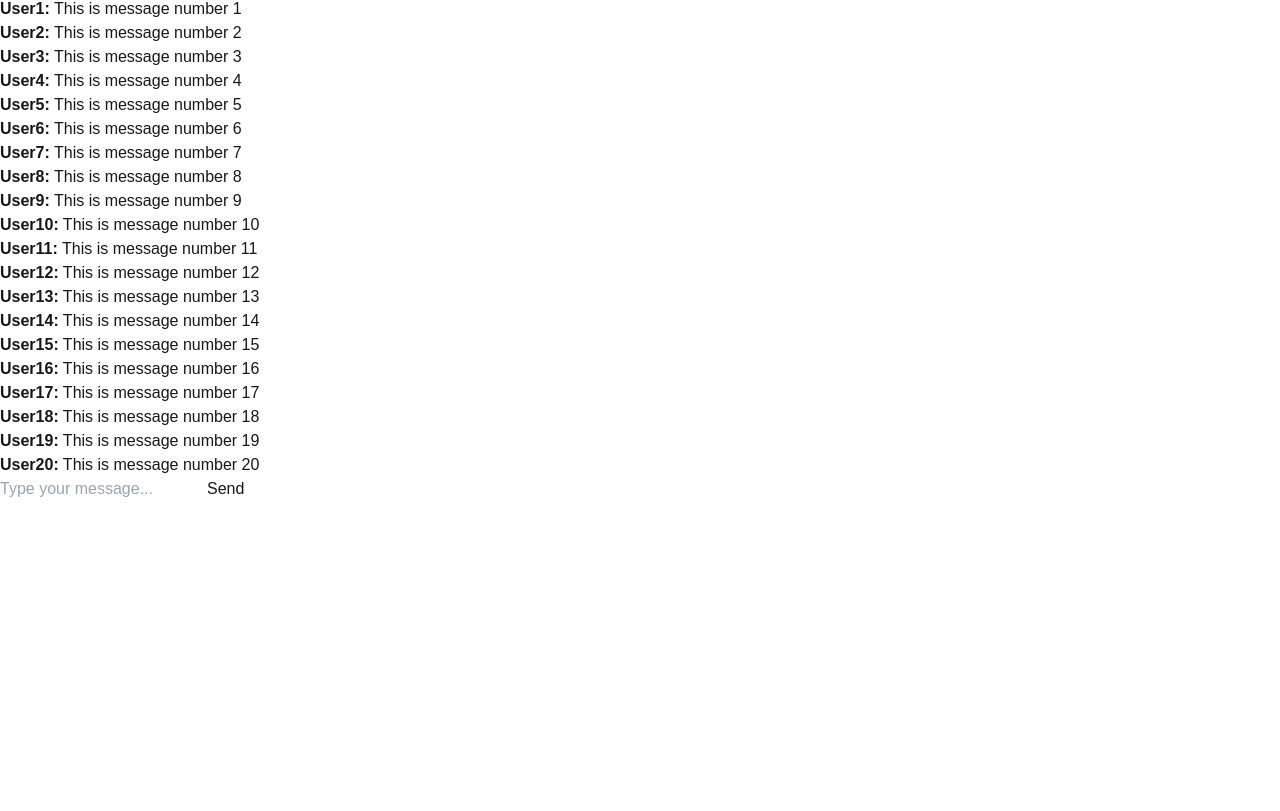
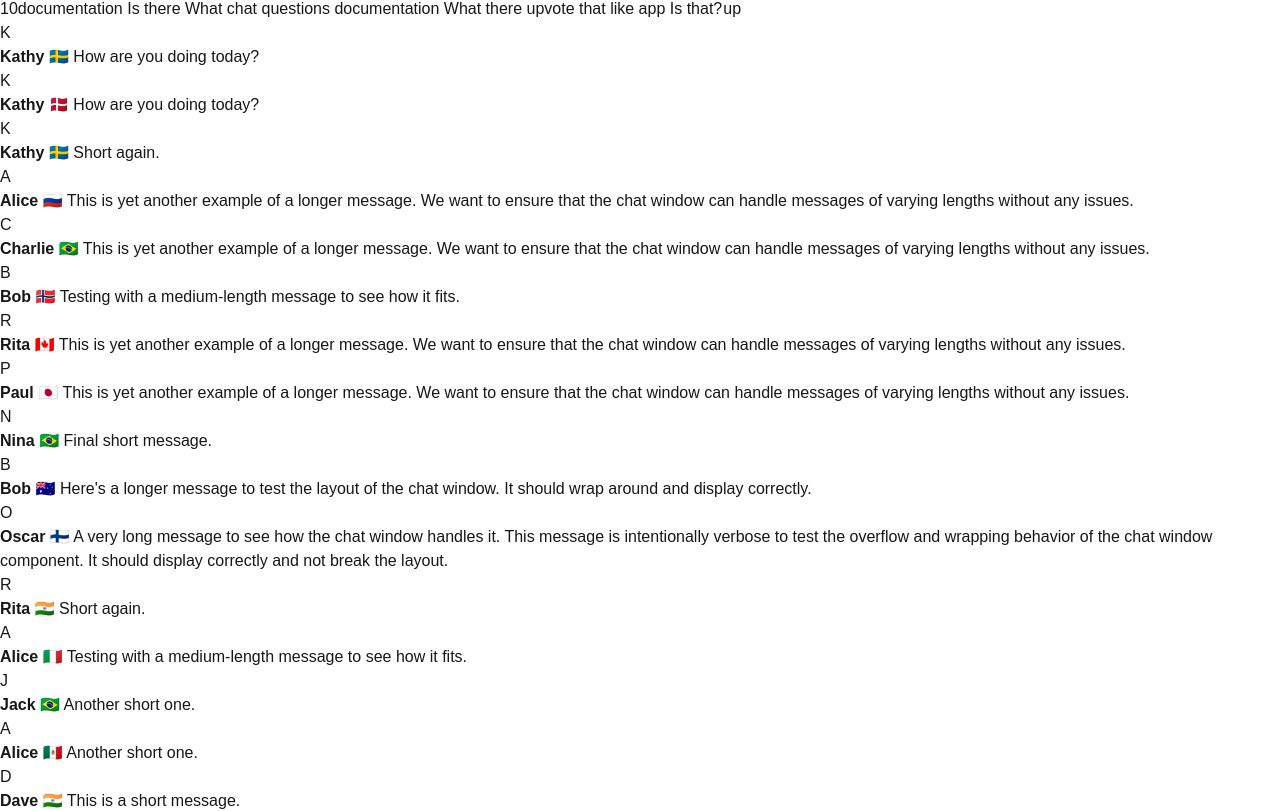
Before and after one commit to jameskn30/project4-qa-app, a Next.js app in the folder webapp/: page / in a window 1280 px wide. Shown: the part 531-1342 px from the top of the page. Before the commit the page ends 1032 px from the top, so only its background shows below. Built offline with nearby package versions, Linux system fonts and the light colour scheme.

Commit message:
updated the message window

```diff
--- a/webapp/src/app/components/ChatWindow.tsx
+++ b/webapp/src/app/components/ChatWindow.tsx
@@ -1,22 +1,68 @@
-const Message = ({ username, content }: { username: string; content: string }) => {
+const Message = ({ username, content, flag }: { username: string; content: string; flag: string }) => {
   return (
-    <div className="mb-4 p-2 bg-white rounded shadow bg-green-100">
-      <strong className="text-green-700">{username}:</strong> <span className="text-gray-700">{content}</span>
+    <div className="mb-1 p-1 text-sm flex items-center hover:bg-slate-200 hover:cursor-pointer">
+      <div className="w-8 h-8 rounded-full bg-purple-700 text-white flex items-center justify-center mr-2">
+        {username.charAt(0).toUpperCase()}
+      </div>
+      <div className="flex-1">
+        <strong className="text-purple-700">{username}</strong> <span className="ml-1">{flag}</span> <span className="text-gray-700">{content}</span>
+      </div>
     </div>
   );
 };
 
 const ChatWindow = () => {
-  const messages = Array.from({ length: 20 }, (_, i) => ({
-    username: `User${i + 1}`,
-    content: `This is message number ${i + 1}`,
+  const randomMessages = [
+    "Hello!",
+    "How are you doing today?",
+    "This is a short message.",
+    "Here's a longer message to test the layout of the chat window. It should wrap around and display correctly.",
+    "Another short one.",
+    "This is yet another example of a longer message. We want to ensure that the chat window can handle messages of varying lengths without any issues.",
+    "Short again.",
+    "Testing with a medium-length message to see how it fits.",
+    "A very long message to see how the chat window handles it. This message is intentionally verbose to test the overflow and wrapping behavior of the chat window component. It should display correctly and not break the layout.",
+    "Final short message."
+  ];
+
+  const randomUsernames = [
+    "Alice",
+    "Bob",
+    "Charlie",
+    "Dave",
+    "Eve",
+    "Frank",
+    "Grace",
+    "Hank",
+    "Ivy",
+    "Jack",
+    "Kathy",
+    "Leo",
+    "Mona",
+    "Nina",
+    "Oscar",
+    "Paul",
+    "Quincy",
+    "Rita",
+    "Sam",
+    "Tina"
+  ];
+
+  const randomFlags = [
+    "🇺🇸", "🇨🇦", "🇬🇧", "🇫🇷", "🇩🇪", "🇯🇵", "🇮🇳", "🇧🇷", "🇦🇺", "🇮🇹", "🇪🇸", "🇲🇽", "🇨🇳", "🇷🇺", "🇰🇷", "🇸🇪", "🇳🇱", "🇳🇴", "🇩🇰", "🇫🇮"
+  ];
+
+  const messages = Array.from({ length: 20 }, () => ({
+    username: randomUsernames[Math.floor(Math.random() * randomUsernames.length)],
+    content: randomMessages[Math.floor(Math.random() * randomMessages.length)],
+    flag: randomFlags[Math.floor(Math.random() * randomFlags.length)],
   }));
 
   return (
     <div className="flex-1 flex flex-col h-full overflow-y-auto bg-white">
-      <div className="flex-1 overflow-y-auto p-4">
+      <div className="flex-1 overflow-y-auto flex flex-col">
         {messages.map((msg, index) => (
-          <Message key={index} username={msg.username} content={msg.content} />
+          <Message key={index} username={msg.username} content={msg.content} flag={msg.flag} />
         ))}
       </div>
       <div className="border-t border-gray-300"></div>
--- a/webapp/src/app/components/QuestionList.tsx
+++ b/webapp/src/app/components/QuestionList.tsx
@@ -29,7 +29,8 @@ const QuestionList = () => {
     const questions = Array.from({ length: 10 }, () => generateRandomQuestion());
 
     return (
-        <div className="p-4 overflow-y-auto h-full">
+        <div className="p-4 overflow-y-auto h-full flex flex-col gap-2">
+            <p className="text-lg text-center font-bold">Questions</p>
             {questions.map((question, index) => (
                 <Question key={index} order={index + 1} text={question} />
             ))}
--- a/webapp/src/app/page.tsx
+++ b/webapp/src/app/page.tsx
@@ -10,7 +10,7 @@ export default function Home() {
         <div className="flex-1 overflow-y-auto">
           <QuestionList />
         </div>
-        <div className="flex-1 ">
+        <div className="flex-1 border-s-2">
           <ChatWindow />
         </div>
       </div>
```
